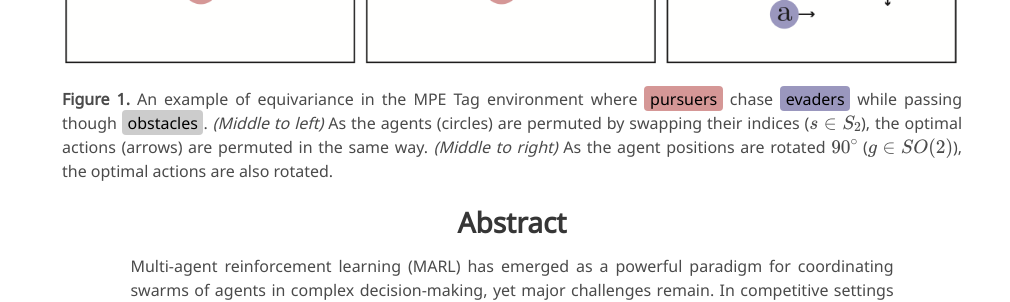
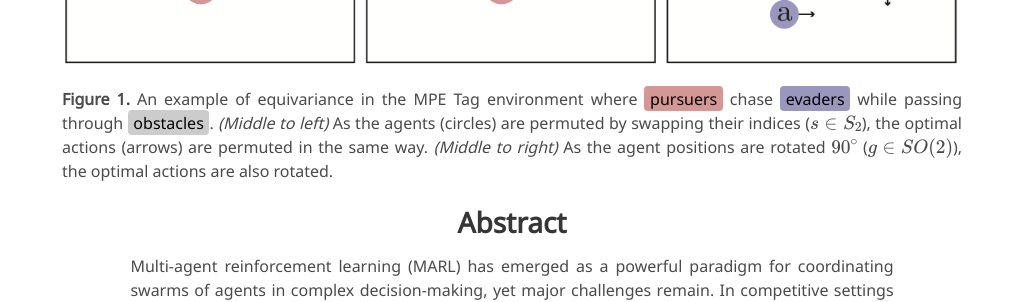
Before and after one commit to lego-marl/lego-marl.github.io, a Jekyll site: the page built from index.md, in a window 1280 px wide and 900 px high, scrolled down 643 px. Shown: the part 172-474 px from the top of the window, without its empty margins (128-1138 px from the left). Built offline with Jekyll 4.4.1, drawn with Linux system fonts in a browser that asks for light colours; some web fonts are replaced.

Commit message:
Fix caption typo: 'though' -> 'through'
Co-Authored-By: Claude Opus 4.8 (1M context) <noreply@anthropic.com>

```diff
--- a/index.md
+++ b/index.md
@@ -21,7 +21,7 @@ code: https://github.com/CAB-Lab-Princeton/LEGO-MARL
              alt="An example of equivariance in the MPE Tag environment: pursuers chase evaders while passing through obstacles; permuting agent indices permutes the optimal actions, and rotating agent positions rotates the optimal actions."
              style="width:100%; max-width:900px;">
         <p class="is-size-6 has-text-justified" style="max-width:900px; margin:0.9rem auto 0 auto;">
-            <b>Figure 1.</b> An example of equivariance in the MPE Tag environment where <span style="background-color:#D59796; color:#000; padding:0.1em 0.35em; border-radius:0.25em;">pursuers</span> chase <span style="background-color:#9A97BE; color:#000; padding:0.1em 0.35em; border-radius:0.25em;">evaders</span> while passing though <span style="background-color:#CCCCCC; color:#000; padding:0.1em 0.35em; border-radius:0.25em;">obstacles</span>. <em>(Middle to left)</em> As the agents (circles) are permuted by swapping their indices ($s\in S_2$), the optimal actions (arrows) are permuted in the same way. <em>(Middle to right)</em> As the agent positions are rotated $90^\circ$ ($g\in SO(2)$), the optimal actions are also rotated.
+            <b>Figure 1.</b> An example of equivariance in the MPE Tag environment where <span style="background-color:#D59796; color:#000; padding:0.1em 0.35em; border-radius:0.25em;">pursuers</span> chase <span style="background-color:#9A97BE; color:#000; padding:0.1em 0.35em; border-radius:0.25em;">evaders</span> while passing through <span style="background-color:#CCCCCC; color:#000; padding:0.1em 0.35em; border-radius:0.25em;">obstacles</span>. <em>(Middle to left)</em> As the agents (circles) are permuted by swapping their indices ($s\in S_2$), the optimal actions (arrows) are permuted in the same way. <em>(Middle to right)</em> As the agent positions are rotated $90^\circ$ ($g\in SO(2)$), the optimal actions are also rotated.
         </p>
     </div>
 </div>
```
